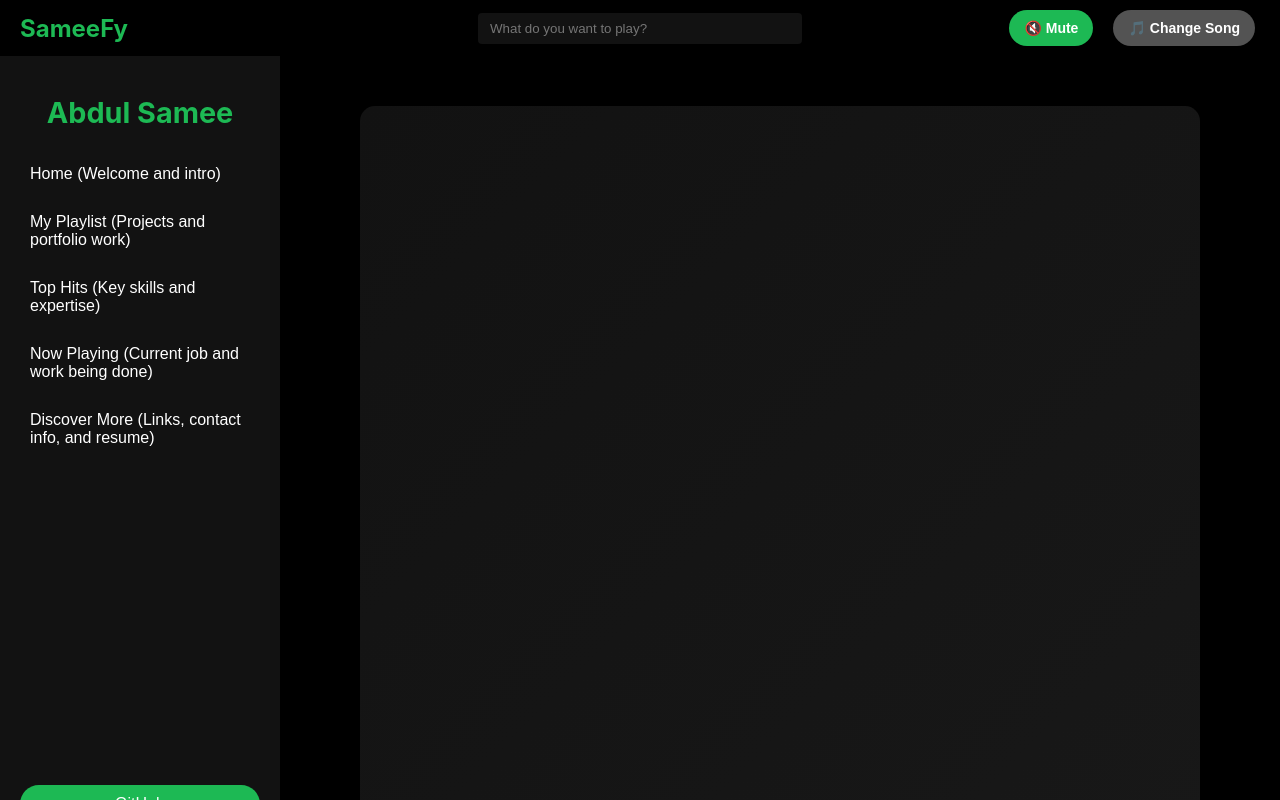
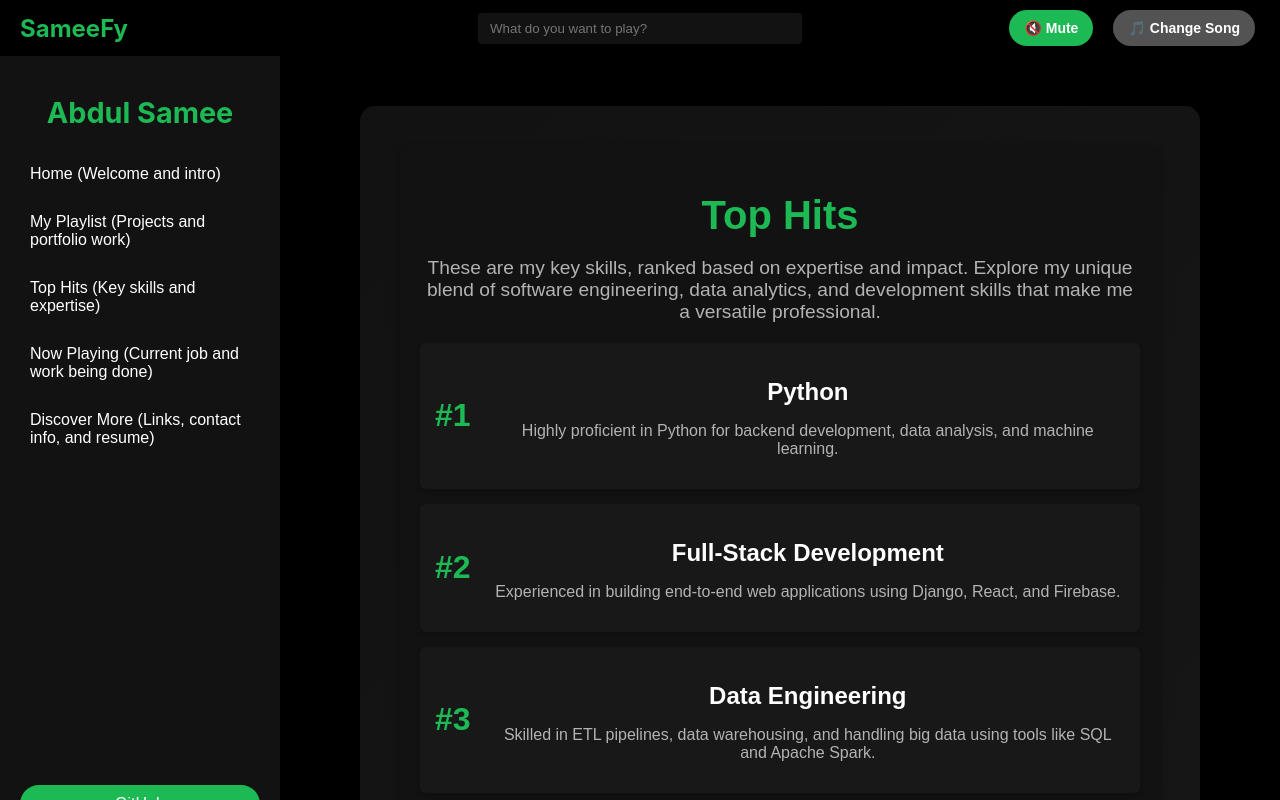
Before and after one commit to abdulsamee56/sameefy, a React (Create React App) app: page / in a window 1280 px wide. Both pictures are taken after a click on the button "Top Hits (Key skills and expertise)". Shown: the top 800 px of the page. Built offline with nearby package versions, Linux system fonts and the light colour scheme.

Commit message:
Added content to all other links

```diff
--- /dev/null
+++ b/src/components/DiscoverMore.js
@@ -0,0 +1,46 @@
+import React from "react";
+import "../styles/DiscoverMore.css";
+
+function DiscoverMore() {
+  return (
+    <div className="discoverMore">
+      <h1 className="discoverMore__title">Discover More</h1>
+      <p className="discoverMore__intro">
+        Thank you for exploring SameeFy! I’d love to connect and collaborate on exciting projects. Feel free to reach out to me through the links below.
+      </p>
+
+      <div className="discoverMore__links">
+        <button
+          className="discoverMore__button"
+          onClick={() => window.open("https://github.com/abdulsamee56", "_blank")}
+        >
+          GitHub
+        </button>
+        <button
+          className="discoverMore__button"
+          onClick={() => window.open("https://www.linkedin.com/in/abdul-samee/", "_blank")}
+        >
+          LinkedIn
+        </button>
+        <button
+          className="discoverMore__button"
+          onClick={() => window.location = "mailto:abdulsamee@example.com"}
+        >
+          Email Me
+        </button>
+        <button
+          className="discoverMore__button"
+          onClick={() => window.open("path/to/resume.pdf", "_blank")}
+        >
+          Download Resume
+        </button>
+      </div>
+
+      <p className="discoverMore__closing">
+        Let’s create something amazing together!
+      </p>
+    </div>
+  );
+}
+
+export default DiscoverMore;
--- a/src/components/MainContent.js
+++ b/src/components/MainContent.js
@@ -1,7 +1,9 @@
 import React from "react";
 import "../styles/MainContent.css";
 import MyPlaylist from "./MyPlaylist";
-
+import TopHits from "./TopHits";
+import NowPlaying from "./NowPlaying";
+import DiscoverMore from "./DiscoverMore";
 function MainContent({ currentSection }) {
   console.log("Current section:", currentSection); // Debugging
   return (
@@ -31,6 +33,9 @@ function MainContent({ currentSection }) {
 
       {/* Render the My Playlist section */}
       {currentSection === "myPlaylist" && <MyPlaylist />}
+      {currentSection === "skills" && <TopHits />}
+      {currentSection === "experience" && <NowPlaying />}
+      {currentSection === "contact" && <DiscoverMore />}
     </div>
   );
 }
--- /dev/null
+++ b/src/components/NowPlaying.js
@@ -0,0 +1,31 @@
+import React from "react";
+import "../styles/NowPlaying.css";
+
+function NowPlaying() {
+  return (
+    <div className="nowPlaying">
+      <h1 className="nowPlaying__title">Now Playing: HR Digitization & Automation Intern at Bosch</h1>
+      <p className="nowPlaying__intro">
+        As an HR Digitization & Automation Intern at Bosch, I focus on optimizing data processes and creating impactful tools for HR teams. My role blends technical expertise with problem-solving to drive efficiency and innovation.
+      </p>
+      <div className="nowPlaying__details">
+        <ul>
+          <li>
+            <strong>ETL Optimization:</strong> Streamlined monthly ETL processes in KNIME, integrating disparate talent development datasets. This reduced data preparation time and enhanced the accuracy of analytics.
+          </li>
+          <li>
+            <strong>Power BI Dashboards:</strong> Designed a regional internal transfer dashboard, enabling leadership to track division changes, promotions, and relocations efficiently.
+          </li>
+          <li>
+            <strong>Automation with VBA:</strong> Automated trainee cost calculations in Excel VBA, reducing manual workload and improving budgeting accuracy.
+          </li>
+        </ul>
+      </div>
+      <p className="nowPlaying__closing">
+        This role showcases my ability to merge technical skills with business needs, delivering tools and insights that make a tangible impact.
+      </p>
+    </div>
+  );
+}
+
+export default NowPlaying;
--- /dev/null
+++ b/src/components/TopHits.js
@@ -0,0 +1,37 @@
+import React from "react";
+import "../styles/TopHits.css";
+
+function TopHits() {
+  const skills = [
+    { rank: 1, skill: "Python", description: "Highly proficient in Python for backend development, data analysis, and machine learning." },
+    { rank: 2, skill: "Full-Stack Development", description: "Experienced in building end-to-end web applications using Django, React, and Firebase." },
+    { rank: 3, skill: "Data Engineering", description: "Skilled in ETL pipelines, data warehousing, and handling big data using tools like SQL and Apache Spark." },
+    { rank: 4, skill: "Data Analytics", description: "Strong ability to analyze and visualize data to extract actionable insights using tools like Power BI and Tableau." },
+    { rank: 5, skill: "Machine Learning", description: "Proficient in developing predictive models, especially using TensorFlow, scikit-learn, and R." },
+    { rank: 6, skill: "API Development", description: "Expertise in building scalable REST APIs using Django REST Framework and Flask." },
+    { rank: 7, skill: "Problem Solving", description: "Strong problem-solving skills demonstrated through real-world projects and competitive programming." },
+    { rank: 8, skill: "Collaboration & Leadership", description: "Effective team player with experience leading projects and collaborating with cross-functional teams." },
+  ];
+
+  return (
+    <div className="topHits">
+      <h1 className="topHits__title">Top Hits</h1>
+      <p className="topHits__intro">
+        These are my key skills, ranked based on expertise and impact. Explore my unique blend of software engineering, data analytics, and development skills that make me a versatile professional.
+      </p>
+      <div className="topHits__list">
+        {skills.map((skill) => (
+          <div key={skill.rank} className="topHits__item">
+            <div className="topHits__rank">{`#${skill.rank}`}</div>
+            <div className="topHits__content">
+              <h2 className="topHits__skill">{skill.skill}</h2>
+              <p className="topHits__description">{skill.description}</p>
+            </div>
+          </div>
+        ))}
+      </div>
+    </div>
+  );
+}
+
+export default TopHits;
--- /dev/null
+++ b/src/styles/DiscoverMore.css
@@ -0,0 +1,49 @@
+.discoverMore {
+    padding: 20px;
+    background-color: #121212;
+    color: #ffffff;
+    border-radius: 8px;
+    box-shadow: 0 4px 8px rgba(0, 0, 0, 0.3);
+    margin: 20px;
+    text-align: center;
+  }
+
+  .discoverMore__title {
+    font-size: 2.5rem;
+    color: #1db954;
+    margin-bottom: 20px;
+  }
+
+  .discoverMore__intro {
+    font-size: 1.2rem;
+    color: #b3b3b3;
+    margin-bottom: 20px;
+  }
+
+  .discoverMore__links {
+    display: flex;
+    justify-content: center;
+    gap: 15px;
+    margin-bottom: 20px;
+  }
+
+  .discoverMore__button {
+    padding: 10px 20px;
+    background-color: #1db954;
+    color: #121212;
+    font-size: 1rem;
+    font-weight: bold;
+    border: none;
+    border-radius: 4px;
+    cursor: pointer;
+    transition: background-color 0.3s ease;
+  }
+
+  .discoverMore__button:hover {
+    background-color: #1ed760;
+  }
+
+  .discoverMore__closing {
+    font-size: 1.2rem;
+    color: #b3b3b3;
+  }
--- /dev/null
+++ b/src/styles/NowPlaying.css
@@ -0,0 +1,44 @@
+.nowPlaying {
+    padding: 20px;
+    background-color: #121212;
+    color: #ffffff;
+    border-radius: 8px;
+    box-shadow: 0 4px 8px rgba(0, 0, 0, 0.3);
+    margin: 20px;
+  }
+
+  .nowPlaying__title {
+    font-size: 2.5rem;
+    color: #1db954;
+    text-align: center;
+    margin-bottom: 15px;
+  }
+
+  .nowPlaying__intro {
+    text-align: center;
+    font-size: 1.2rem;
+    color: #b3b3b3;
+    margin-bottom: 20px;
+  }
+
+  .nowPlaying__details {
+    list-style: none;
+    padding: 0;
+  }
+
+  .nowPlaying__details li {
+    font-size: 1.1rem;
+    margin-bottom: 10px;
+    color: #ffffff;
+  }
+
+  .nowPlaying__details strong {
+    color: #1db954;
+  }
+
+  .nowPlaying__closing {
+    text-align: center;
+    font-size: 1.2rem;
+    color: #b3b3b3;
+    margin-top: 20px;
+  }
--- /dev/null
+++ b/src/styles/TopHits.css
@@ -0,0 +1,58 @@
+.topHits {
+    padding: 20px;
+    background-color: #121212;
+    color: #ffffff;
+    border-radius: 8px;
+    box-shadow: 0 4px 8px rgba(0, 0, 0, 0.3);
+    margin: 20px;
+  }
+
+  .topHits__title {
+    font-size: 2.5rem;
+    color: #1db954;
+    text-align: center;
+    margin-bottom: 10px;
+  }
+
+  .topHits__intro {
+    text-align: center;
+    font-size: 1.2rem;
+    color: #b3b3b3;
+    margin-bottom: 20px;
+  }
+
+  .topHits__list {
+    display: flex;
+    flex-direction: column;
+    gap: 15px;
+  }
+
+  .topHits__item {
+    display: flex;
+    align-items: center;
+    background-color: #181818;
+    border-radius: 6px;
+    padding: 15px;
+    box-shadow: 0 2px 4px rgba(0, 0, 0, 0.2);
+  }
+
+  .topHits__rank {
+    font-size: 2rem;
+    font-weight: bold;
+    color: #1db954;
+    margin-right: 20px;
+  }
+
+  .topHits__content {
+    flex: 1;
+  }
+
+  .topHits__skill {
+    font-size: 1.5rem;
+    margin-bottom: 5px;
+  }
+
+  .topHits__description {
+    font-size: 1rem;
+    color: #b3b3b3;
+  }
```
